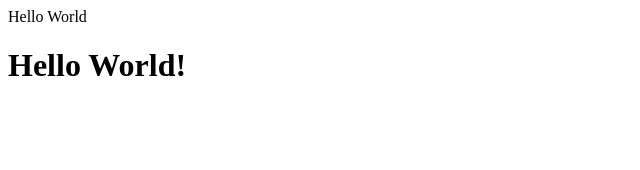
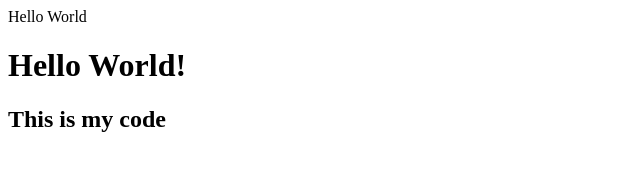
Before and after one commit to abhishekiiser12/recipes, a plain HTML site: page index.html in a window 1280 px wide. Shown: the whole page, without its empty margins (0-640 px from the left). Drawn offline with Linux system fonts and the light colour scheme.

Commit message:
added website

```diff
--- a/index.html
+++ b/index.html
@@ -4,5 +4,6 @@
   </head>
   <body>
     <h1> Hello World!</h1>
+    <h2>This is my code</h2>
   </body>
 </html>
```
Also changed, not shown: 1 other file.
